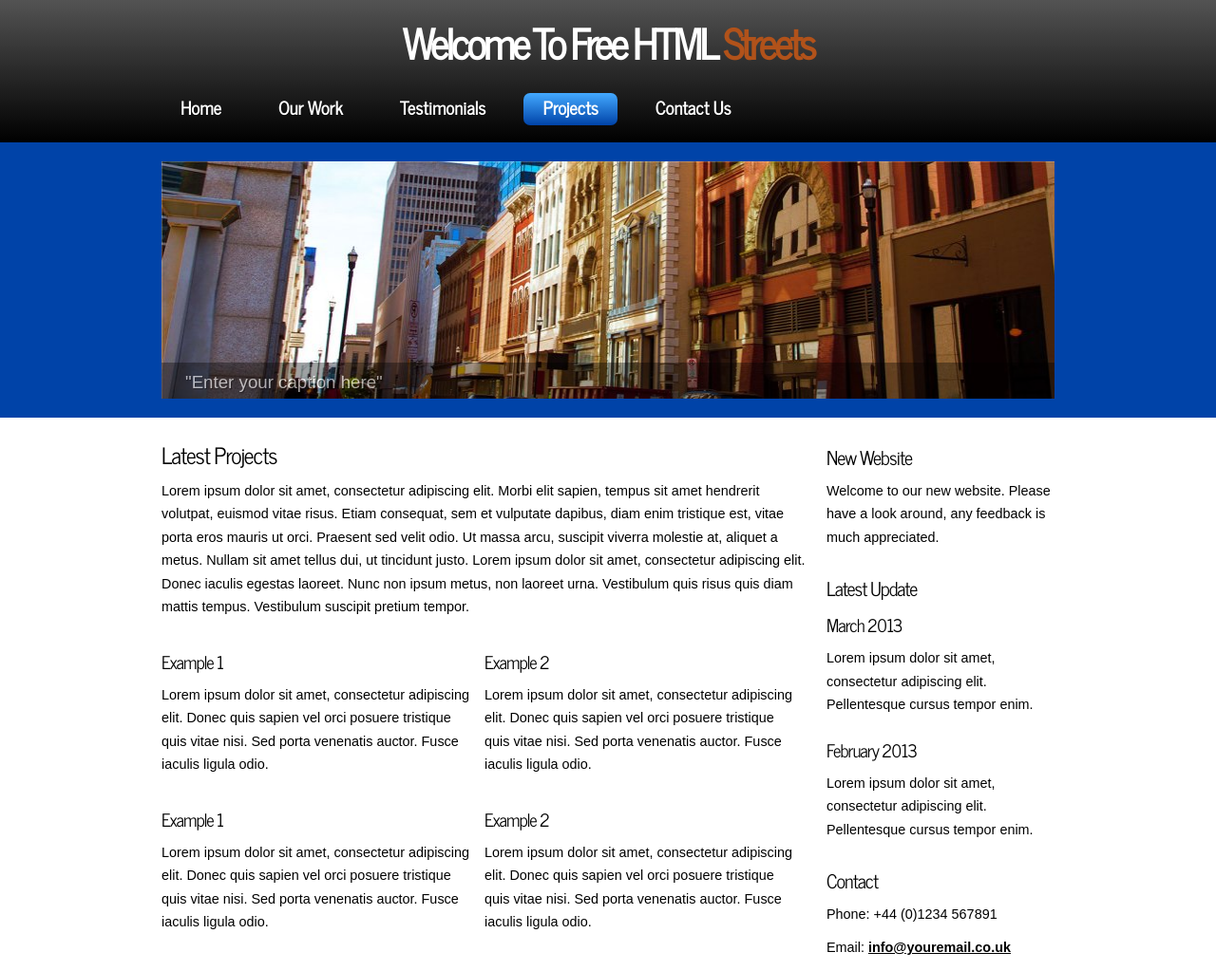
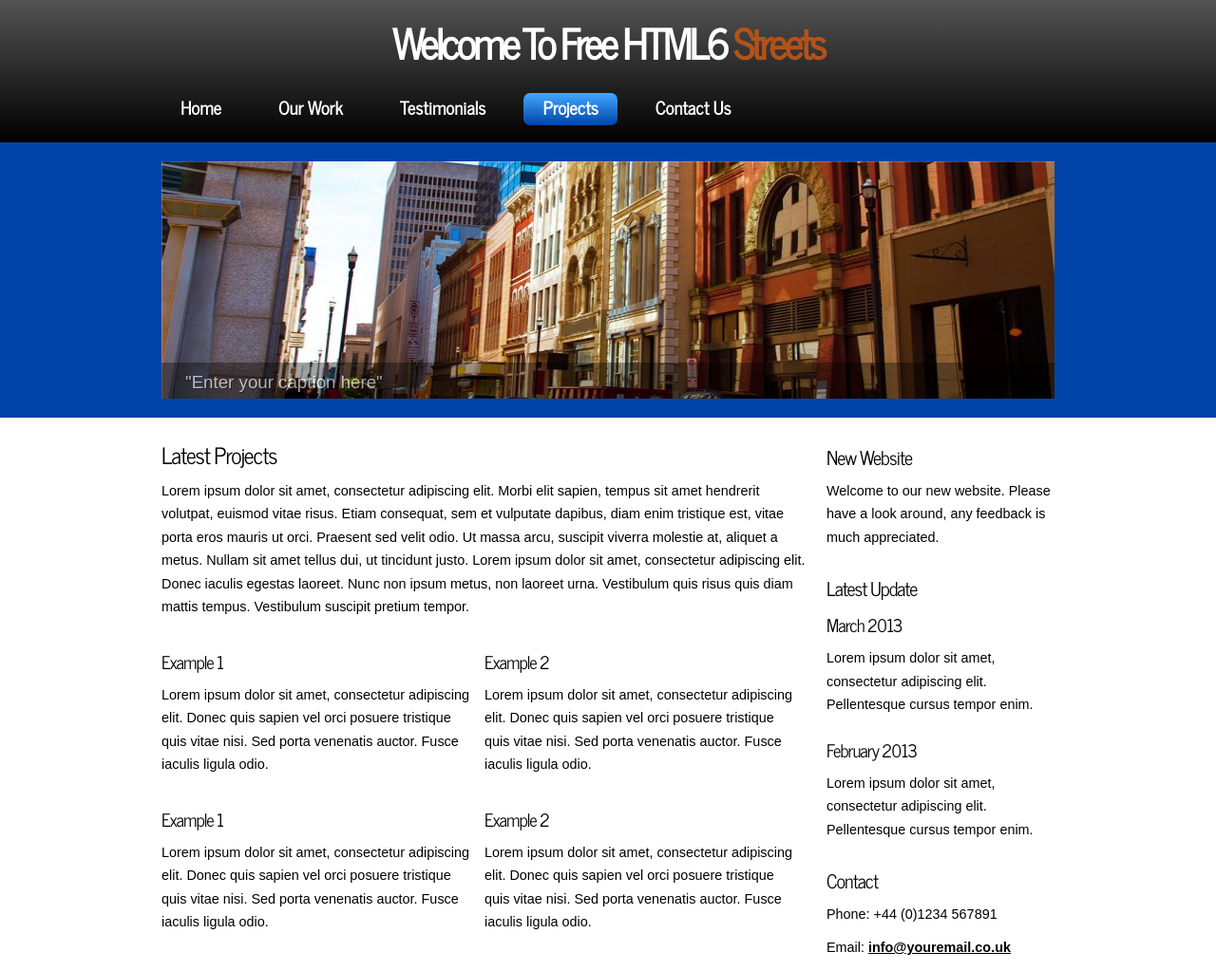
Before and after one commit to Schifty/Test, a plain HTML site: page projects.html in a window 1280 px wide. Shown: the top 1023 px of the page at 95% size. Drawn offline with Linux system fonts and the light colour scheme.

Commit message:
change to 6
change the html5 to html6

```diff
--- a/projects.html
+++ b/projects.html
@@ -17,7 +17,7 @@
     <header>
 	  <div id="strapline">
 	    <div id="welcome_slogan">
-	      <h3>Welcome To Free HTML <span>Streets</span></h3>
+	      <h3>Welcome To Free HTML6 <span>Streets</span></h3>
 	    </div><!--close welcome_slogan-->
       </div><!--close strapline-->
 	  <nav>
```
